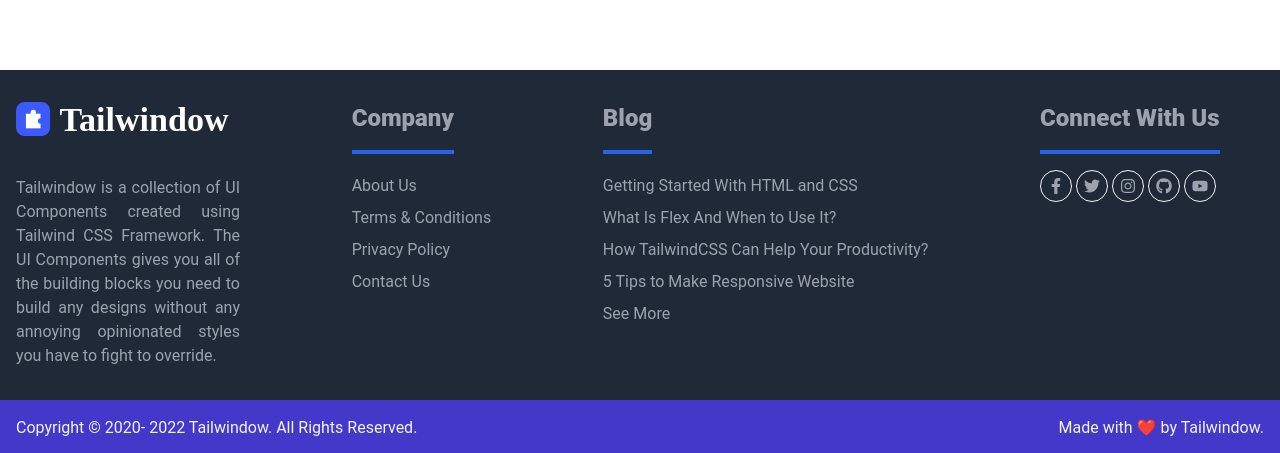
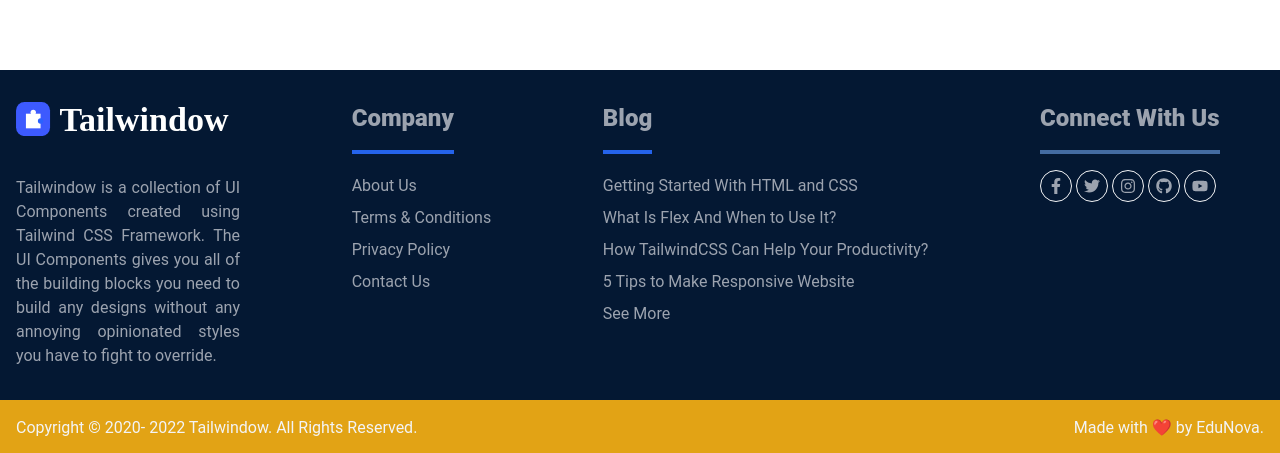
Before and after one commit to tiagolp22/EDUNOVA, a React (Create React App) app: page / in a window 1280 px wide. Shown: the part 2394-2847 px from the top of the page. Built offline with nearby package versions, Linux system fonts and the light colour scheme.

Commit message:
Add Footer component

```diff
--- a/src/components/Footer/Footer.js
+++ b/src/components/Footer/Footer.js
@@ -1,11 +1,13 @@
+import { Link } from "react-router-dom";
+
 export default function Footer() {
   return (
     <footer>
-      <div className="bg-gray-800 py-4 text-gray-400">
+      <div className="bg-[--azul-escuro] py-4 text-gray-400">
         <div className="container px-4 mx-auto">
           <div className="-mx-4 flex flex-wrap justify-between">
             <div className="px-4 my-4 w-full xl:w-1/5">
-              <a href="/" className="block w-56 mb-10">
+              <Link to="/" className="block w-56 mb-10">
                 <svg
                   version="1.1"
                   viewBox="0 0 3368 512"
@@ -48,7 +50,7 @@
                     </g>
                   </g>
                 </svg>
-              </a>
+              </Link>
               <p className="text-justify">
                 Tailwindow is a collection of UI Components created using
                 Tailwind CSS Framework. The UI Components gives you all of the
@@ -65,24 +67,24 @@
               </div>
               <ul className="leading-8">
                 <li>
-                  <a href="#" className="hover:text-blue-400">
+                  <Link to="#" className="hover:text-blue-400">
                     About Us
-                  </a>
+                  </Link>
                 </li>
                 <li>
-                  <a href="#" className="hover:text-blue-400">
+                  <Link to="#" className="hover:text-blue-400">
                     Terms &amp; Conditions
-                  </a>
+                  </Link>
                 </li>
                 <li>
-                  <a href="#" className="hover:text-blue-400">
+                  <Link to="#" className="hover:text-blue-400">
                     Privacy Policy
-                  </a>
+                  </Link>
                 </li>
                 <li>
-                  <a href="#" className="hover:text-blue-400">
+                  <Link to="#" className="hover:text-blue-400">
                     Contact Us
-                  </a>
+                  </Link>
                 </li>
               </ul>
             </div>
@@ -94,35 +96,35 @@
               </div>
               <ul className="leading-8">
                 <li>
-                  <a href="#" className="hover:text-blue-400">
+                  <Link to="#" className="hover:text-blue-400">
                     Getting Started With HTML and CSS
-                  </a>
+                  </Link>
                 </li>
                 <li>
-                  <a href="#" className="hover:text-blue-400">
+                  <Link to="#" className="hover:text-blue-400">
                     What Is Flex And When to Use It?
-                  </a>
+                  </Link>
                 </li>
                 <li>
-                  <a href="#" className="hover:text-blue-400">
+                  <Link to="#" className="hover:text-blue-400">
                     How TailwindCSS Can Help Your Productivity?
-                  </a>
+                  </Link>
                 </li>
                 <li>
-                  <a href="#" className="hover:text-blue-400">
+                  <Link to="#" className="hover:text-blue-400">
                     5 Tips to Make Responsive Website
-                  </a>
+                  </Link>
                 </li>
                 <li>
-                  <a href="#" className="hover:text-blue-400">
+                  <Link to="#" className="hover:text-blue-400">
                     See More
-                  </a>
+                  </Link>
                 </li>
               </ul>
             </div>
             <div className="px-4 my-4 w-full sm:w-auto xl:w-1/5">
               <div>
-                <h2 className="inline-block text-2xl pb-4 mb-4 border-b-4 border-blue-600">
+                <h2 className="inline-block text-2xl pb-4 mb-4 border-b-4 border-[--azul-medio]">
                   Connect With Us
                 </h2>
               </div>
@@ -190,7 +192,7 @@
           </div>
         </div>
       </div>
-      <div className="bg-indigo-700 py-4 text-gray-100">
+      <div className="bg-[--amarelo] py-4 text-gray-100">
         <div className="container mx-auto px-4">
           <div className="-mx-4 flex flex-wrap justify-between">
             <div className="px-4 w-full text-center sm:w-auto sm:text-left">
@@ -202,7 +204,7 @@
               - 2022 Tailwindow. All Rights Reserved.
             </div>
             <div className="px-4 w-full text-center sm:w-auto sm:text-left">
-              Made with ❤️ by Tailwindow.
+              Made with ❤️ by EduNova.
             </div>
           </div>
         </div>
```
